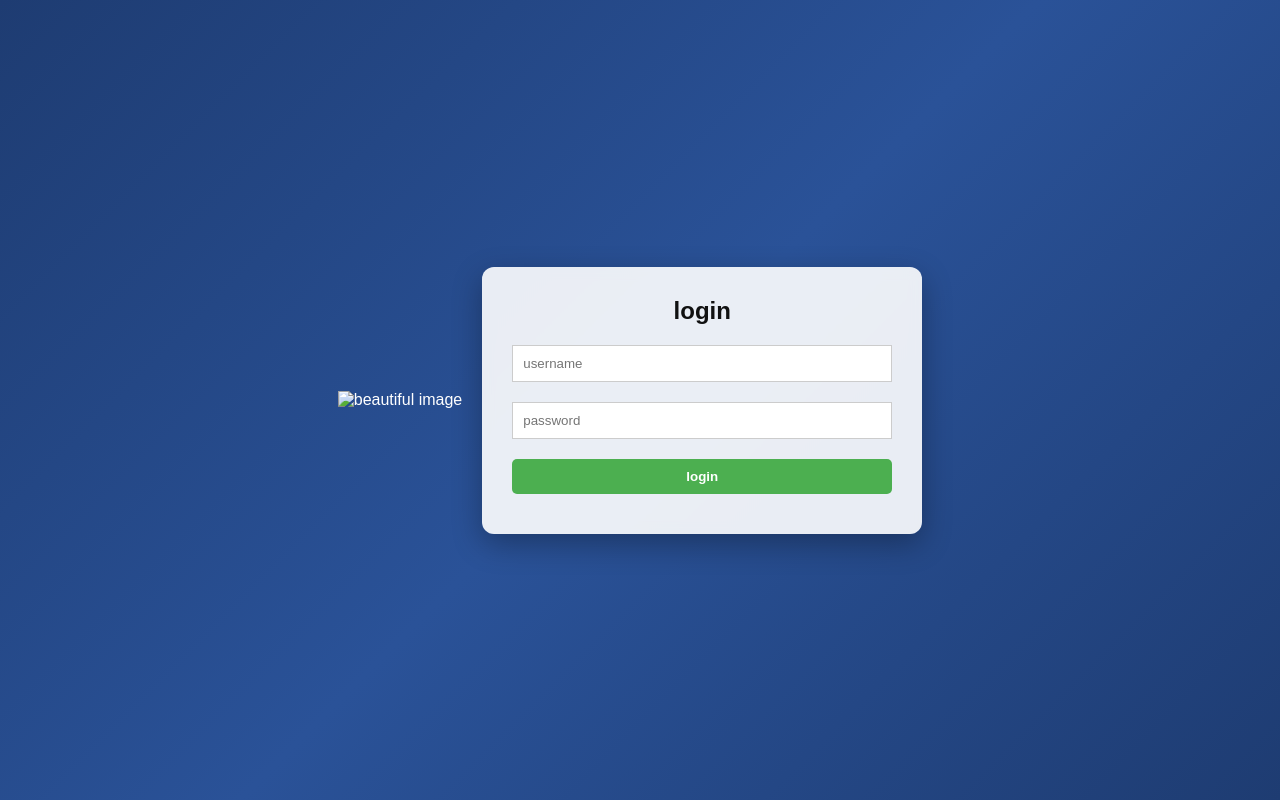
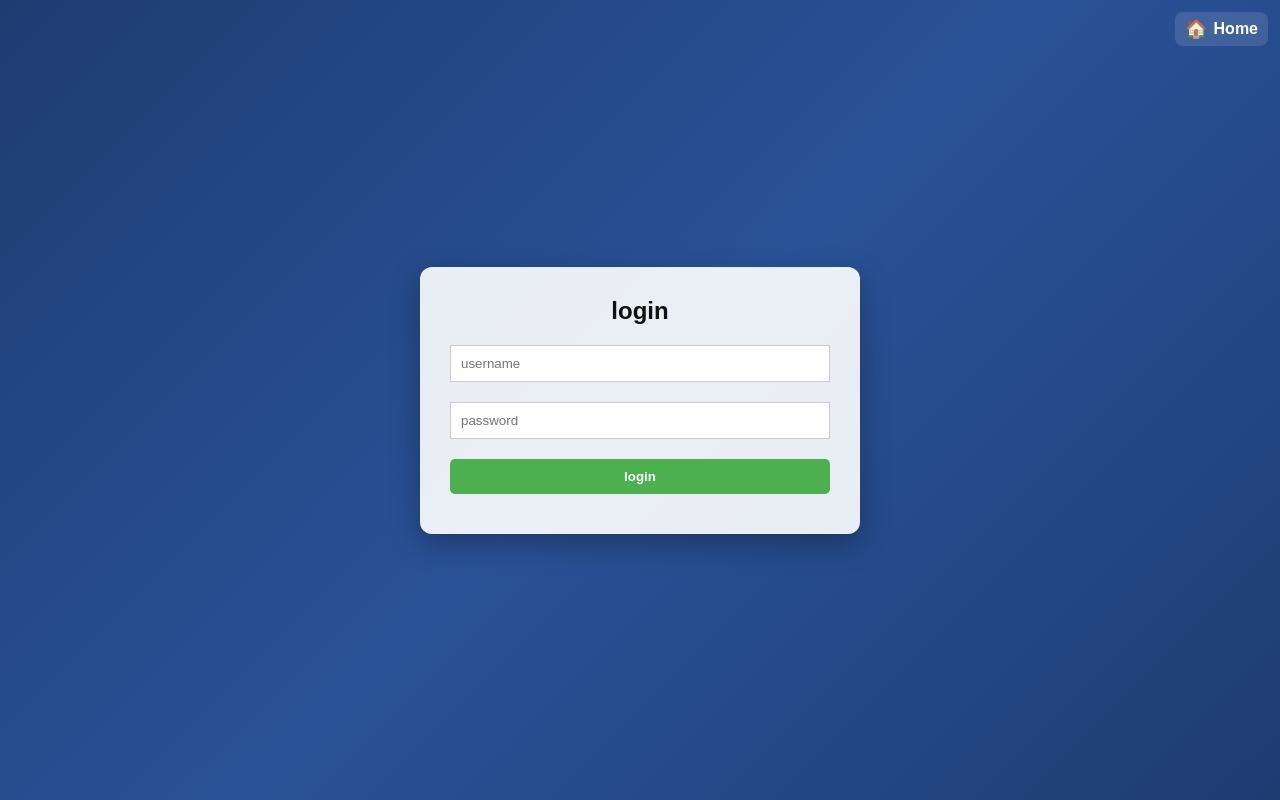
Before and after one commit to Lilnathn/Bbooking-web, a plain HTML site: page webpages/login.html in a window 1280 px wide. Drawn offline with Linux system fonts and the light colour scheme.

Commit message:
innitial commmit

```diff
--- a/webpages/login.css
+++ b/webpages/login.css
@@ -39,3 +39,29 @@ body {
     border-radius: 5px;
     font-weight: 600;
 }
+.nav {
+    position: fixed;
+    top: 12px;
+    right: 12px;
+    z-index: 1000;
+}
+.home-link {
+    display: inline-flex;
+    align-items: center;
+    gap: 6px;
+    padding: 8px 10px;
+    background: rgba(255, 255, 255, 0.12);
+    color: #fff;
+    border-radius: 8px;
+    text-decoration: none;
+    font-weight: 600;
+    backdrop-filter: blur(4px);
+}
+.home-link::before {
+    content: "🏠";
+    font-size: 18px;
+    line-height: 1;
+}
+.home-link:hover {
+    background: rgba(255, 255, 255, 0.20);
+}
--- a/webpages/login.html
+++ b/webpages/login.html
@@ -7,7 +7,9 @@
     <link rel="stylesheet" href="login.css">
 </head>
 <body>
-    <img src="images/pexels-eberhardgross-1287089.jpg" alt="beautiful image">
+<nav class="nav">
+    <a class="home-link" href="home.html" aria-label="Home">Home</a>
+</nav>
  <div class="login-container">
 <h2>login</h2>
 <form action="#" method="post">
```
Also changed, not shown: webpages/destination.html (+6 -1 lines), webpages/home.html (+1 -1 lines).
